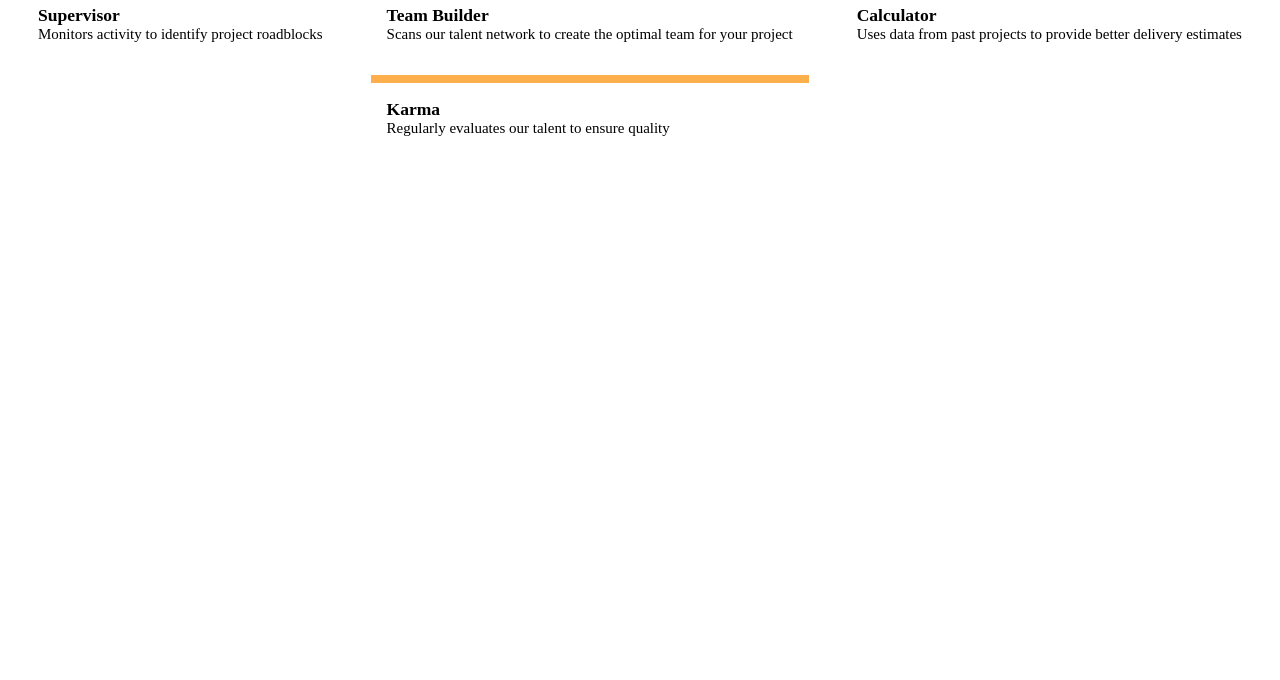
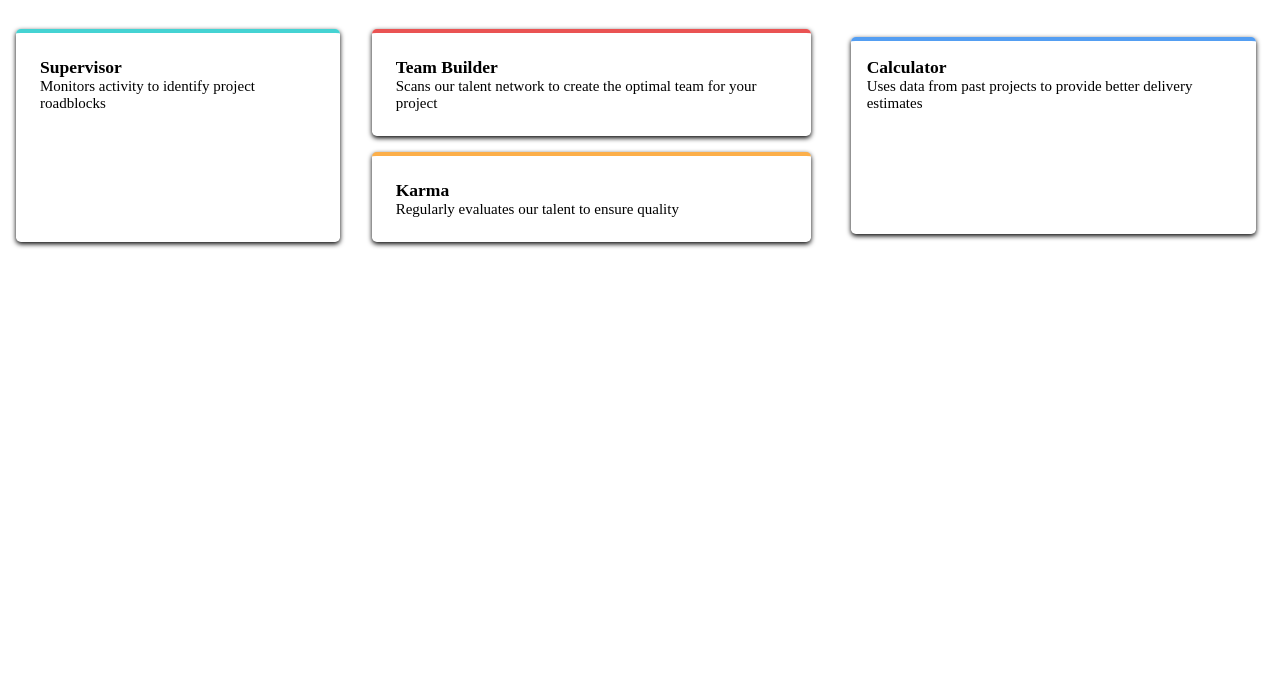
Before and after one commit to CoroWright/four-card-feature-section, a plain HTML site: page index.html in a window 1280 px wide. Shown: the part 120-800 px from the top of the page. Drawn offline with Linux system fonts and the light colour scheme.

Commit message:
added box shadows

```diff
--- a/style.css
+++ b/style.css
@@ -31,30 +31,47 @@ main {
     text-align: center;
 }
 
+.wrapper-1 h1 {
+    margin-bottom: 1rem;
+}
+
+.wrapper-1 p {
+    margin-bottom: 1rem;
+}
+
 .wrapper-2 {
     display: flex;
 }
 
 .card-1 {
-    border-top: .5rem solid var(--Cyan);
     margin: 1rem;
-    padding: 1rem;
+    padding: 1.5rem;
+    border-top: .3rem solid var(--Cyan);
+    border-radius: .3rem;
+    box-shadow: 0 2px 5px 0;
 }
 
 .card-2 {
-    border-top: .5rem solid var(--Red);
     margin: 1rem;
-    padding: 1rem;
+    padding: 1.5rem;
+    border-top: .3rem solid var(--Red);
+    border-radius: .3rem;
+    box-shadow: 0 2px 5px 0;
 }
 
 .card-3 {
-    border-top: .5rem solid var(--Orange);
     margin: 1rem;
-    padding: 1rem;
+    padding: 1.5rem;
+    border-top: .3rem solid var(--Orange);
+    border-radius: .3rem;
+    background-color: white;
+    box-shadow: 0 2px 5px 0;
 }
 
 .card-4 {
-    border-top: .5rem solid var(--Blue);
-    margin: 1rem;
+    margin: 1.5rem;
     padding: 1rem;
+    border-top: .3rem solid var(--Blue);
+    border-radius: .3rem;
+    box-shadow: 0 2px 5px 0;
 }
```
